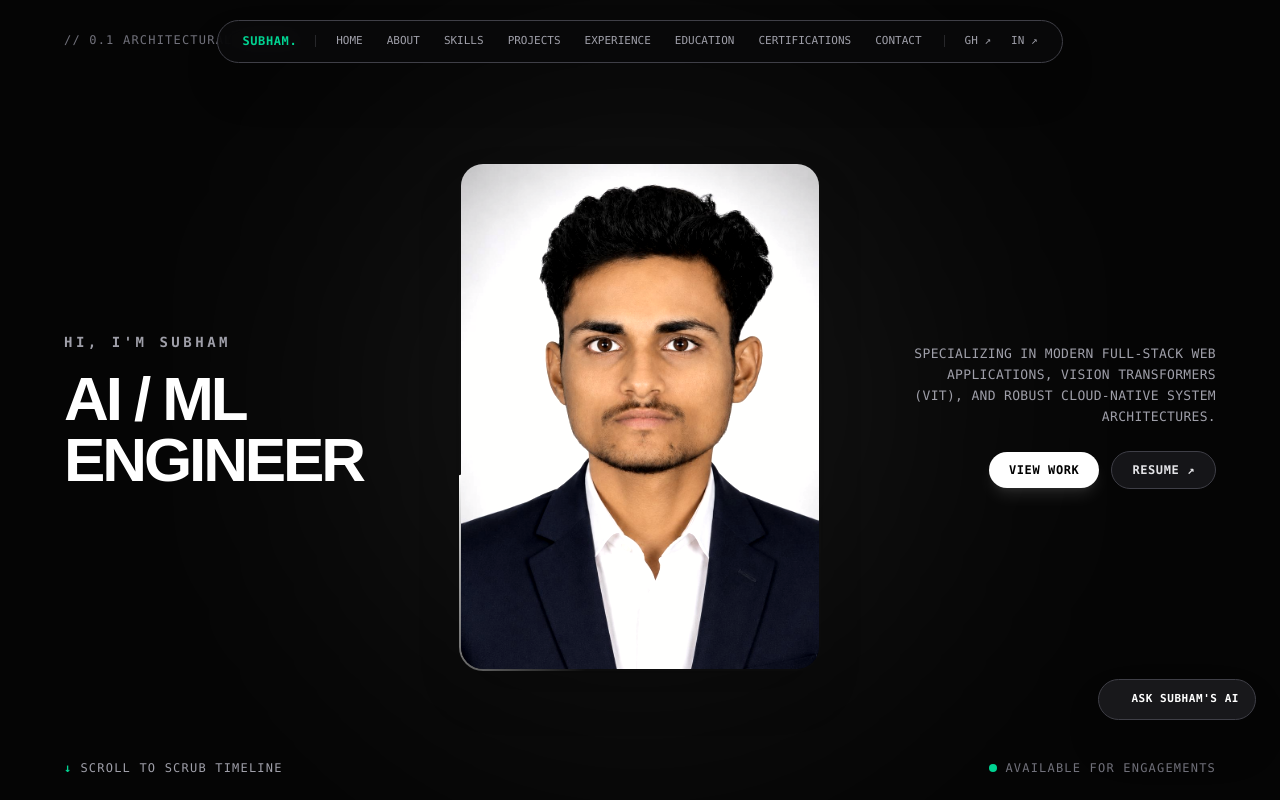
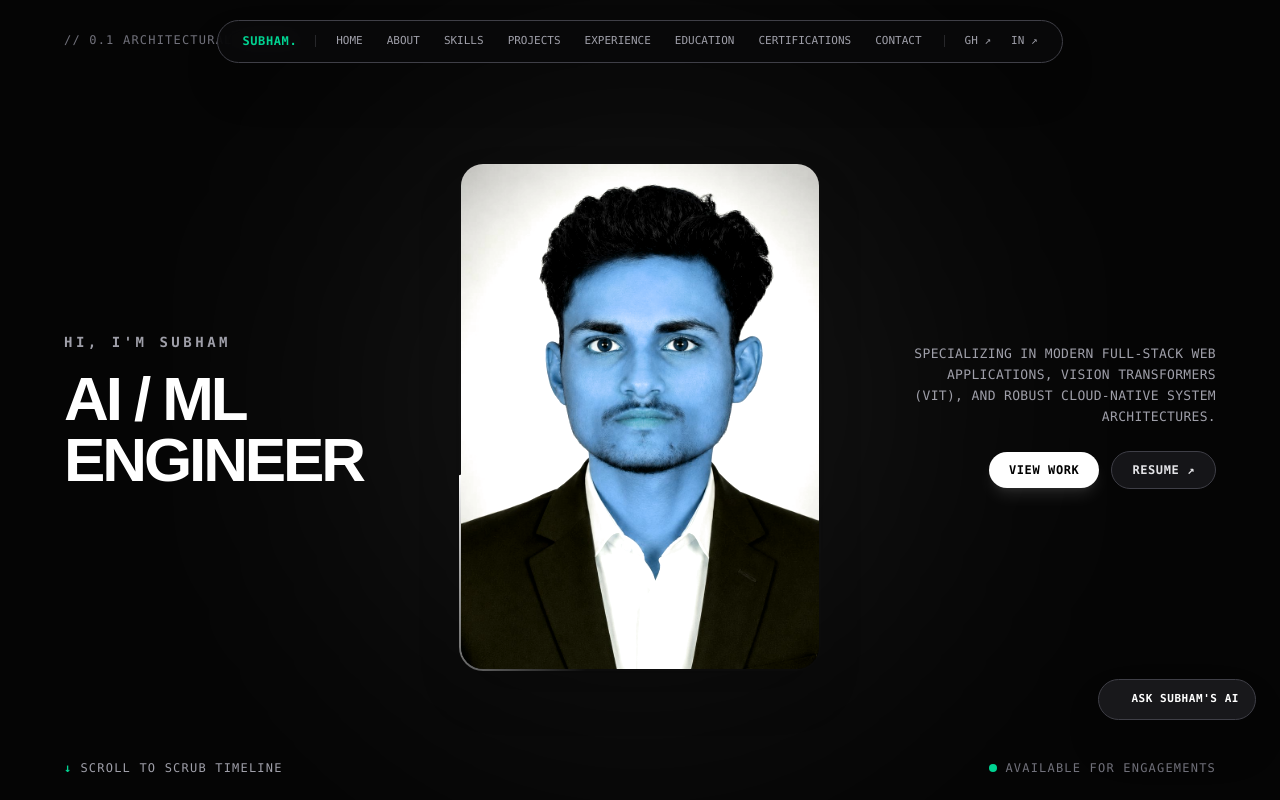
Before and after one commit to Subham9798/portfolio, a Next.js app: page / in a window 1280 px wide. Shown: the top 800 px of the page. Built offline with nearby package versions, Linux system fonts and the light colour scheme.

Commit message:
fix: Apply robust anti-yellow hue-rotate filter to profile image

```diff
--- a/src/components/HeroScrub.tsx
+++ b/src/components/HeroScrub.tsx
@@ -49,7 +49,7 @@ export default function HeroScrub() {
             {/* Smooth 360-Degree Rotating Beam */}
             <div className="absolute -inset-[150%] bg-[conic-gradient(from_0deg,transparent_0_300deg,#fff_360deg)] animate-[spin_4s_linear_infinite]" />
 
-            {/* Inner Image Container (Neutralized Color Tone) */}
+            {/* Inner Image Container (Pure Neutralized & Anti-Yellow Filter) */}
             <div className="relative w-full h-full rounded-[22px] overflow-hidden bg-zinc-950">
               <Image
                 src="/profile.jpg"
@@ -59,7 +59,7 @@ export default function HeroScrub() {
                 priority
                 className="object-cover object-top"
                 style={{
-                  filter: "grayscale(20%) contrast(1.1) brightness(1.05) sepia(5%)",
+                  filter: "contrast(1.12) brightness(1.05) saturate(0.75) hue-rotate(185deg)",
                 }}
               />
             </div>
```
